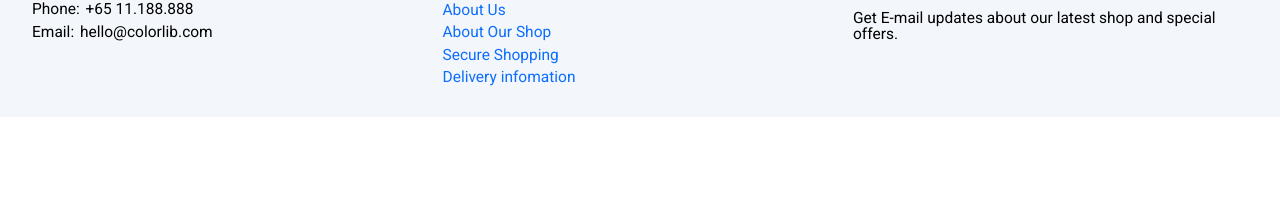
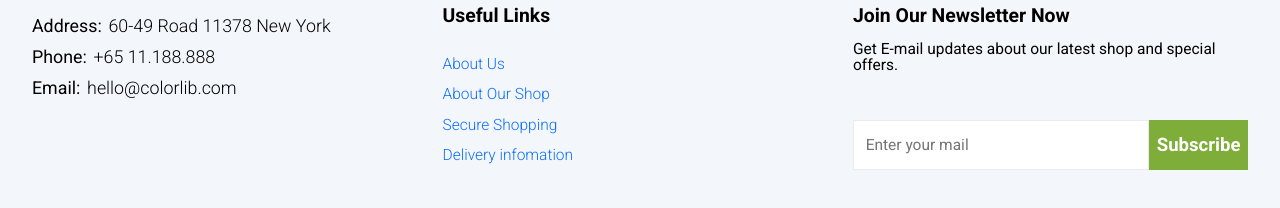
Before and after one commit to Hibanaga/mushhouse, a React (Create React App) app: page / in a window 1280 px wide. Shown: the part 2293-2501 px from the top of the page. Before the commit the page ends 2410 px from the top, so only its background shows below. Built offline with nearby package versions, Linux system fonts and the light colour scheme.

Commit message:
modify styles

```diff
--- a/src/components/layout/Footer/component.tsx
+++ b/src/components/layout/Footer/component.tsx
@@ -1,6 +1,10 @@
-import React, { FunctionComponent } from 'react';
+import React, { ChangeEvent, FunctionComponent, useState } from 'react';
 import { addresses, links } from 'static/consts/footer';
 
+import Button from 'components/layout/Button';
+import { ButtonSizes, ButtonTypes } from 'components/layout/Button/types';
+import Input from 'components/layout/Input';
+import { InputSizes } from 'components/layout/Input/types';
 import PageContainer from 'components/wrappers/PageContainer';
 
 import StyledComponent from './styles';
@@ -8,6 +12,10 @@ import { Props } from './types';
 
 
 const Footer: FunctionComponent<Props> = ({ }) => {
+    const [email, setEmail] = useState('');
+
+    const handleChangeInput = (event: ChangeEvent<HTMLInputElement>) => setEmail(event.target.value);
+
     return (
         <StyledComponent className="layout-footer">
             <PageContainer>
@@ -47,7 +55,22 @@ const Footer: FunctionComponent<Props> = ({ }) => {
                 </div>
                 <div className="wrapper wrapper-newsletter">
                     <h4 className="headline">Join Our Newsletter Now</h4>
-                    <span className="description">Get E-mail updates about our latest shop and special offers.</span>
+                    <span className="subheadline">Get E-mail updates about our latest shop and special offers.</span>
+
+                    <form className="inner-email">
+                        <Input
+                            placeholder="Enter your mail"
+                            size={InputSizes.Medium}
+                            onChange={handleChangeInput}
+                            value={email}
+                        />
+                        <Button
+                            type={ButtonTypes.Submit}
+                            size={ButtonSizes.Medium}
+                        >
+                            Subscribe
+                        </Button>
+                    </form>
                 </div>
             </PageContainer>
         </StyledComponent>
--- a/src/components/layout/Footer/styles.ts
+++ b/src/components/layout/Footer/styles.ts
@@ -9,7 +9,7 @@ export default styled.footer`
         display: grid;
         grid-template-columns: repeat(3, 1fr);
         grid-column-gap: 1em;
-        padding: 2em 0;
+        padding: 4em 0;
 
         .wrapper {
             .headline {
@@ -22,8 +22,8 @@ export default styled.footer`
                     .item {
                         display: flex;
                         align-items: center;
-                        font-size: 1em;
-                        padding-top: .45em;
+                        font-size: 1.15em;
+                        padding-top: .75em;
 
                         .description {
                             display: block;
@@ -32,10 +32,7 @@ export default styled.footer`
 
                         .value {
                             display: block;
-                        }
-
-                        .link {
-
+                            font-weight: 300;
                         }
                     }
                 }
@@ -43,23 +40,32 @@ export default styled.footer`
 
             &.wrapper-links {
                 .list {
+                    margin-top: 1.5em;
                     .item {
                         display: flex;
                         align-items: center;
                         font-size: 1em;
                         padding-top: .45em;
+                        margin-top: .5em;
 
                         .link {
-
+                            display: block;
+                            font-weight: 300;
                         }
                     }
                 }
             }
 
             &.wrapper-newsletter {
-                .description {
+                .subheadline {
                     display: block;
                     margin: 1em 0;
+                }
+
+                .inner-email {
+                    margin-top: 3em;
+                    display: grid;
+                    grid-template-columns: calc(9 / 12 * 100%) calc(3 / 12 * 100%);
                 }
             }
         }
--- a/src/components/layout/Select/component.tsx
+++ b/src/components/layout/Select/component.tsx
@@ -6,7 +6,7 @@ import classNames from 'classnames';
 import StyledComponent from './styles';
 import { Props } from './types';
 
-const LayoutSelect: FunctionComponent<Props> = ({ value, options, onChange, size }) => {
+const LayoutSelect: FunctionComponent<Props> = ({ selectedOption, options, onChange, size }) => {
     const [isExpand, setIsExpand] = useState(false);
 
     return (
@@ -19,7 +19,7 @@ const LayoutSelect: FunctionComponent<Props> = ({ value, options, onChange, size
                 className="wrapper-header"
                 onClick={() => setIsExpand(!isExpand)}
             >
-                <span className="header">{value.label}</span>
+                <span className="header">{selectedOption.label}</span>
                 <div className="wrapper-icon">
                     {isExpand ? <IoIosArrowUp /> : <IoIosArrowDown />}
                 </div>
@@ -34,7 +34,7 @@ const LayoutSelect: FunctionComponent<Props> = ({ value, options, onChange, size
                 <ul className="list">
                     {options.map((option) =>  (
                         <li
-                            className="item"
+                            className={classNames(['item', selectedOption.value === option.value && 'active'])}
                             key={option.value}
                             onClick={() => onChange(option)}
                         >
--- a/src/components/layout/Select/styles.ts
+++ b/src/components/layout/Select/styles.ts
@@ -34,12 +34,23 @@ export default styled.div`
         width: 100%;
         left: 0;
         top: 105%;
-        border: 1px solid #333;
+        background-color: #FFF;
+        border: 1px solid #ebebeb;
 
         .item {
+
             .label {
                 display: block;
-                text-align: center;
+                font-weight: 300;
+                padding-left: .35em;
+            }
+
+            &:hover {
+                background-color: rgba(224, 224, 224, 0.2);
+            }
+
+            &.active {
+                color: #7fad39;
             }
         }
     }
@@ -65,11 +76,11 @@ export default styled.div`
         }
 
         .list {
-            padding: .2em 0;
+            padding: .5em 0;
 
             .item {
                 cursor: pointer;
-                padding: .35em .45em;
+                padding: .5em .75em;
 
                 .label {
                     font-size: 1.25em;
--- a/src/components/layout/Select/types.ts
+++ b/src/components/layout/Select/types.ts
@@ -8,7 +8,7 @@ export enum SelectSizes {
 }
 
 export interface Props {
-    value: Option;
+    selectedOption: Option;
     options: Option[];
     onChange: (nextValue: Option) => void;
     size?: SelectSizes;
--- a/src/components/modules/SearchBar/component.tsx
+++ b/src/components/modules/SearchBar/component.tsx
@@ -17,7 +17,7 @@ const ModuleSearchBar: FunctionComponent<Props> = ({ selectedOption, onChangeVar
             <div className="row-user-inputs">
                 <div className="container-select">
                     <LayoutSelect
-                        value={selectedOption}
+                        selectedOption={selectedOption}
                         options={[{ label:'hello', value:'hello' }, { label:'world', value:'world' }, { label:'goodbye', value:'goodbye' }]}
                         onChange={onChangeVariant}
                         size={SelectSizes.Medium}
```
